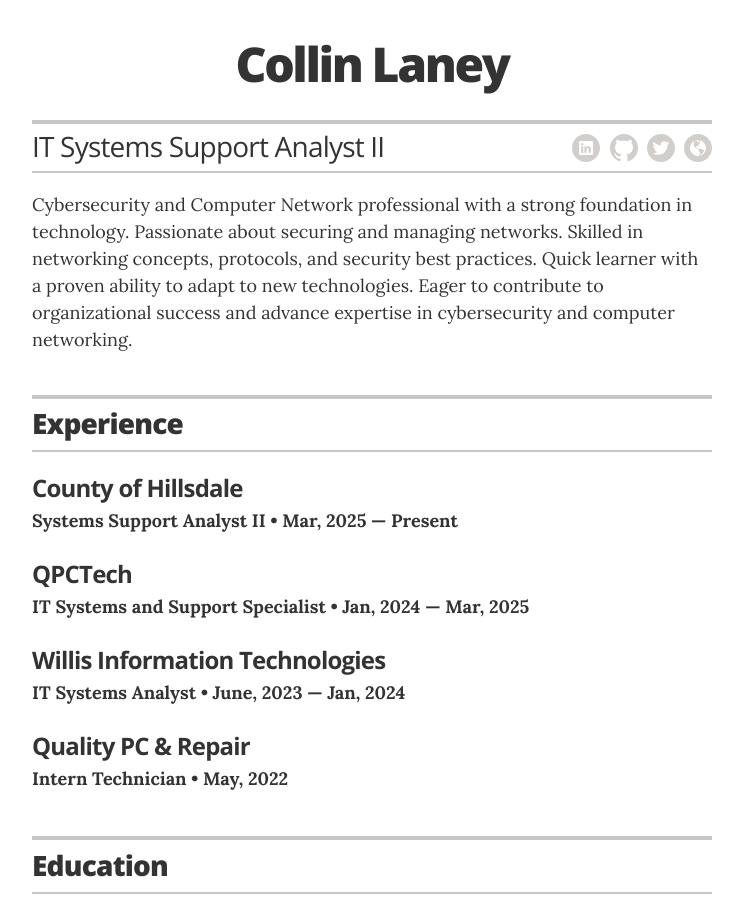
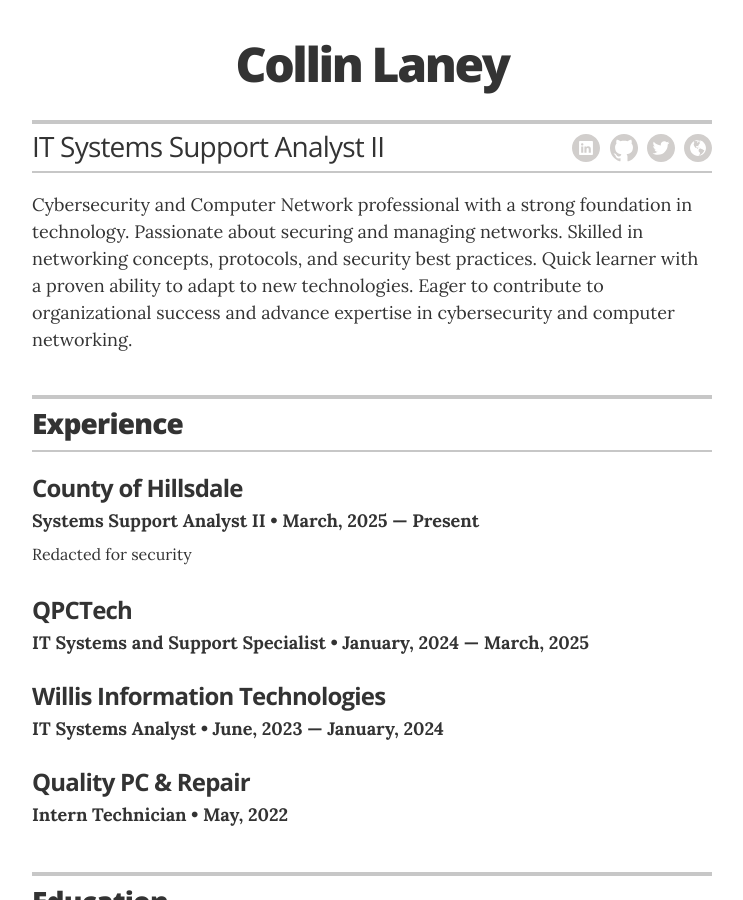
Before and after one commit to ColDog5044/online-cv, a Jekyll site: the page built from index.html, in a window 1280 px wide and 900 px high. Shown: the whole window, without its empty margins (268-1011 px from the left). Built offline with Jekyll 4.4.1, drawn with Linux system fonts in a browser that asks for light colours.

Commit message:
Fix summary, update dates

```diff
--- a/_data/experience.yml
+++ b/_data/experience.yml
@@ -9,18 +9,18 @@
 # Systems Support Analyst II
 - company: County of Hillsdale
   position: Systems Support Analyst II
-  duration: Mar, 2025 &mdash; Present
-  summary: <Redacted for security>
+  duration: March, 2025 &mdash; Present
+  summary: Redacted for security
 
 # IT Systems and Support Specialist
 - company: QPCTech
   position: IT Systems and Support Specialist
-  duration: Jan, 2024 &mdash; Mar, 2025
+  duration: January, 2024 &mdash; March, 2025
 
 # IT Systems Analyst
 - company: Willis Information Technologies
   position: IT Systems Analyst
-  duration: June, 2023 &mdash; Jan, 2024
+  duration: June, 2023 &mdash; January, 2024
 
 # Intern Technician
 - company: Quality PC & Repair
```
